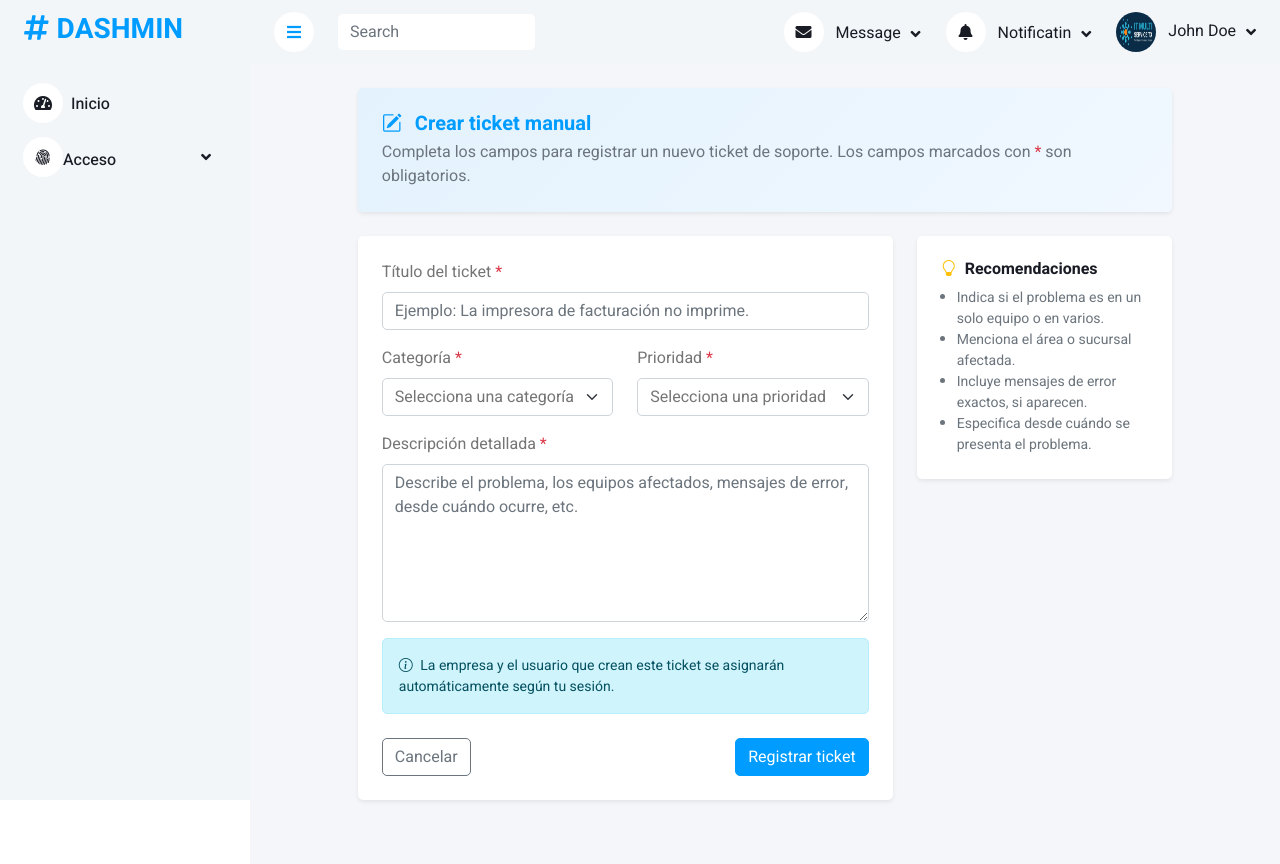
After one commit to EDUARX24/Tickets-AI, a Flask app: template app/templates/clients/createTicketManual.html in a window 1280 px wide. The commit adds this page. Run offline with Flask 3, Linux system fonts and the light colour scheme; the template is opened without the code that fills it, so the values that code supplies are empty; some libraries are stand-ins or nearby versions.

Commit message:
IMP - Formulario de tickets

```diff
--- /dev/null
+++ b/app/templates/clients/createTicketManual.html
@@ -0,0 +1,158 @@
+{% extends "layout.html" %}
+{% block title %}Crear ticket manual{% endblock %}
+
+{% block content %}
+<div class="container-fluid pt-4 px-4" style="background-color:#f5f6fa; min-height: 100vh;">
+
+  <div class="row justify-content-center">
+    <div class="col-12 col-lg-10">
+
+      <!-- Encabezado -->
+      <div class="rounded p-4 shadow-sm mb-4"
+           style="background: linear-gradient(135deg, #e3f2fd, #f1f8ff);">
+        <h5 class="mb-1 text-primary fw-bold">
+          <i class="bi bi-pencil-square me-2"></i> Crear ticket manual
+        </h5>
+        <p class="mb-0 text-muted">
+          Completa los campos para registrar un nuevo ticket de soporte. Los campos marcados con
+          <span class="text-danger">*</span> son obligatorios.
+        </p>
+      </div>
+
+      <div class="row g-4">
+        <!-- Formulario -->
+        <div class="col-lg-8">
+          <div class="bg-white rounded p-4 shadow-sm">
+
+            <form method="post" action="{{ url_for('client_admin.create_ticket_manual') }}">
+              <!-- Título -->
+              <div class="mb-3">
+                <label for="title" class="form-label fw-semibold">
+                  Título del ticket <span class="text-danger">*</span>
+                </label>
+                <input
+                  type="text"
+                  class="form-control"
+                  id="title"
+                  name="title"
+                  placeholder="Ejemplo: La impresora de facturación no imprime."
+                  required
+                />
+              </div>
+
+              <!-- Categoría y prioridad -->
+              <div class="row">
+                <!-- Categoría -->
+                <div class="col-md-6 mb-3">
+                  <label for="category_id" class="form-label fw-semibold">
+                    Categoría <span class="text-danger">*</span>
+                  </label>
+                  <select
+                    id="category_id"
+                    name="category_id"
+                    class="form-select"
+                    required
+                  >
+                    <option value="">Selecciona una categoría</option>
+
+                    {# Si el backend envía categorias, las listamos #}
+                    {% if categories %}
+                      {% for c in categories %}
+                        <option value="{{ c.category_id }}">{{ c.name }}</option>
+                      {% endfor %}
+                    {% else %}
+                      <!-- Opciones de ejemplo por si aún no hay datos reales -->
+                      <option value="1">Red y conectividad</option>
+                      <option value="2">Hardware</option>
+                      <option value="3">Software y aplicaciones</option>
+                      <option value="4">CCTV y seguridad</option>
+                    {% endif %}
+                  </select>
+                </div>
+
+                <!-- Prioridad -->
+                <div class="col-md-6 mb-3">
+                  <label for="priority_id" class="form-label fw-semibold">
+                    Prioridad <span class="text-danger">*</span>
+                  </label>
+                  <select
+                    id="priority_id"
+                    name="priority_id"
+                    class="form-select"
+                    required
+                  >
+                    <option value="">Selecciona una prioridad</option>
+
+                    {% if priorities %}
+                      {% for p in priorities %}
+                        <option value="{{ p.priority_id }}">{{ p.code }}</option>
+                      {% endfor %}
+                    {% else %}
+                      <!-- Ejemplos si aún no traes la tabla priority -->
+                      <option value="1">Baja</option>
+                      <option value="2">Media</option>
+                      <option value="3">Alta</option>
+                      <option value="4">Crítica</option>
+                    {% endif %}
+                  </select>
+                </div>
+              </div>
+
+              <!-- Descripción -->
+              <div class="mb-3">
+                <label for="description" class="form-label fw-semibold">
+                  Descripción detallada <span class="text-danger">*</span>
+                </label>
+                <textarea
+                  id="description"
+                  name="description"
+                  class="form-control"
+                  rows="6"
+                  placeholder="Describe el problema, los equipos afectados, mensajes de error, desde cuándo ocurre, etc."
+                  required
+                ></textarea>
+              </div>
+
+              <!-- Nota informativa -->
+              <div class="alert alert-info small" role="alert">
+                <i class="bi bi-info-circle me-1"></i>
+                La empresa y el usuario que crean este ticket se asignarán automáticamente según tu sesión.
+              </div>
+
+              <!-- Botones -->
+              <div class="d-flex justify-content-between mt-4">
+                <a
+                  href="{{ url_for('client_admin.home_client_admin') }}"
+                  class="btn btn-outline-secondary"
+                >
+                  Cancelar
+                </a>
+                <button type="submit" class="btn btn-primary">
+                  Registrar ticket
+                </button>
+              </div>
+            </form>
+
+          </div>
+        </div>
+
+        <!-- Panel lateral (ayuda) -->
+        <div class="col-lg-4">
+          <div class="bg-white rounded p-4 shadow-sm mb-3">
+            <h6 class="fw-semibold mb-2">
+              <i class="bi bi-lightbulb me-1 text-warning"></i> Recomendaciones
+            </h6>
+            <ul class="small text-muted ps-3 mb-0">
+              <li>Indica si el problema es en un solo equipo o en varios.</li>
+              <li>Menciona el área o sucursal afectada.</li>
+              <li>Incluye mensajes de error exactos, si aparecen.</li>
+              <li>Especifica desde cuándo se presenta el problema.</li>
+            </ul>
+          </div>
+        </div>
+      </div>
+
+    </div>
+  </div>
+</div>
+{% endblock %}
```
Also changed, not shown: app/clients/routes.py (+38 -3 lines), app/templates/clients/createCompany.html (+31 -58 lines), app/templates/clients/createTicketAI.html (added, +125 -0 lines), 1 other file.
